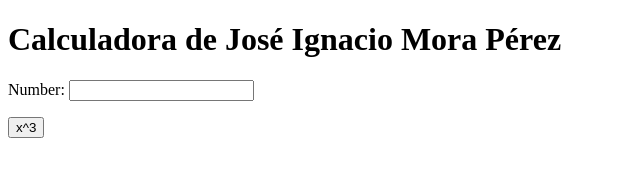
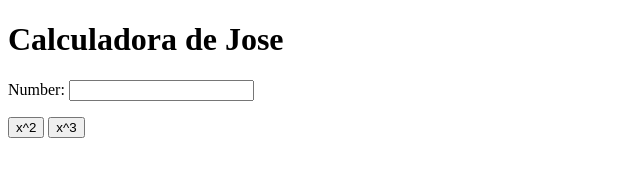
Before and after one commit to JoseIgnacioMoraPerez/my_calculator_2, a plain HTML site: page index.html in a window 1280 px wide. Shown: the whole page, without its empty margins (0-640 px from the left). Drawn offline with Linux system fonts and the light colour scheme.

Commit message:
x^2 button

```diff
--- a/index.html
+++ b/index.html
@@ -5,10 +5,11 @@
 		<meta charset="utf-8">
 	</head>
 	<body>
-		<h1>Calculadora de José Ignacio Mora Pérez</h1>
+		<h1>Calculadora de Jose</h1>
 		Number:
 		<input type="text" id="n1">
 		<p>
+			<button onclick="square()"> x^2 </button>
 			<button onclick="cube()"> x^3 </button>
 		</p>
 		<script type="text/javascript">
@@ -16,6 +17,10 @@
 				var num = document.getElementById("n1");
 				num.value = Math.pow(num.value, 3);
 			}
+			function square() {
+				var num = document.getElementById("n1");
+				num.value = Math.pow(num.value, 2);
+			}
 		</script>
 	</body>
 </html>
```
